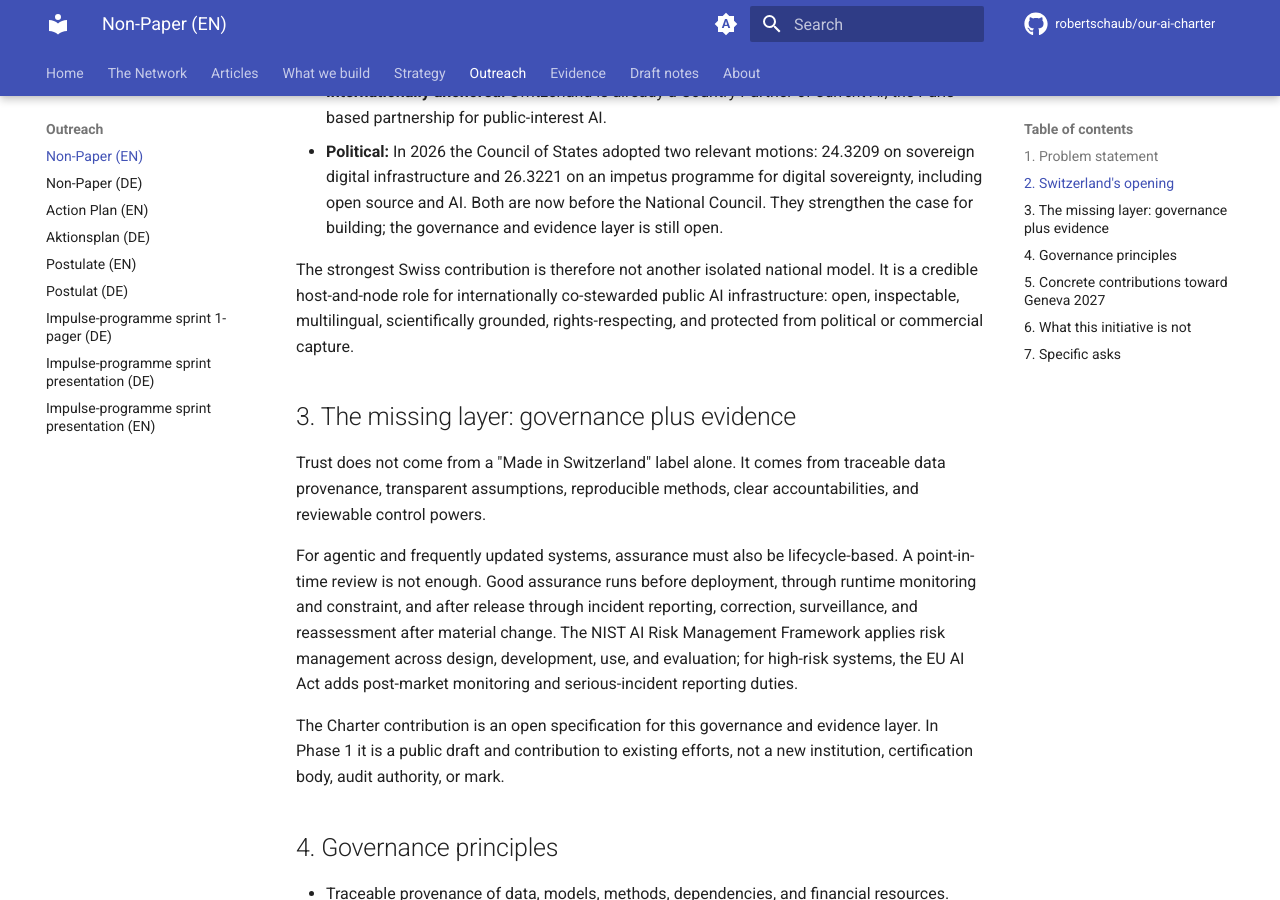
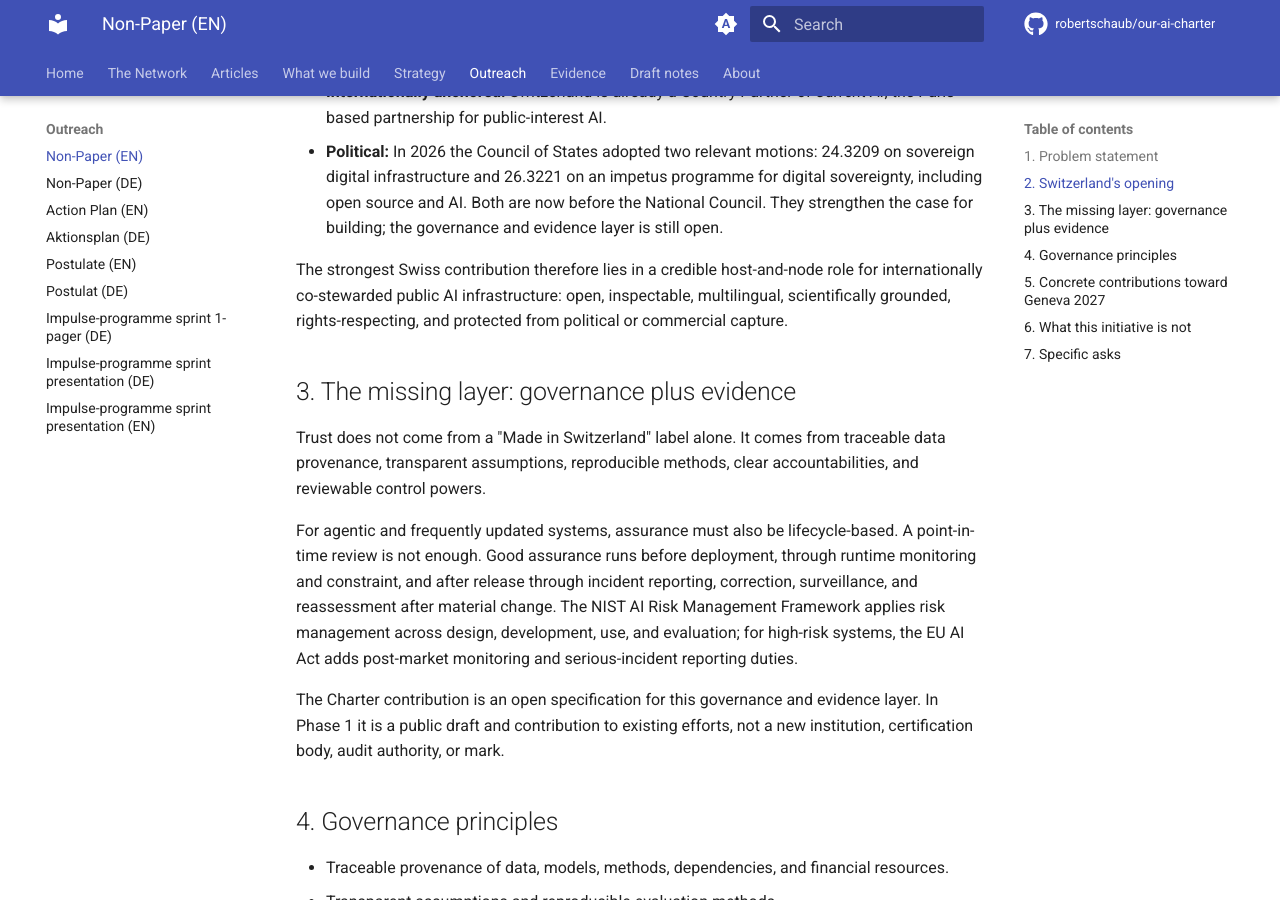
Before and after one commit to robertschaub/our-ai-charter, an MkDocs documentation site: the page built from docs/Outreach/non-paper.en.md, in a window 1280 px wide and 900 px high, scrolled down 1106 px. Built offline with MkDocs 1.6.1 and Material for MkDocs 9.7.7, drawn with Linux system fonts in a browser that asks for light colours; plug-ins that fetch from the network failed and are left out; comment, search, counter and statistics services are not loaded.

Commit message:
docs: drop straw-man "another model" framing in non-paper (DE/EN)
Co-Authored-By: Claude Opus 4.8 <noreply@anthropic.com>

```diff
--- a/docs/Outreach/non-paper.en.md
+++ b/docs/Outreach/non-paper.en.md
@@ -24,7 +24,7 @@ Switzerland has unusually strong assets for a public-AI governance and evidence
 - **Internationally anchored:** Switzerland is already a Country Partner of *Current AI*, the Paris-based partnership for public-interest AI.
 - **Political:** In 2026 the Council of States adopted two relevant motions: 24.3209 on sovereign digital infrastructure and 26.3221 on an impetus programme for digital sovereignty, including open source and AI. Both are now before the National Council. They strengthen the case for building; the governance and evidence layer is still open.
 
-The strongest Swiss contribution is therefore not another isolated national model. It is a credible host-and-node role for internationally co-stewarded public AI infrastructure: open, inspectable, multilingual, scientifically grounded, rights-respecting, and protected from political or commercial capture.
+The strongest Swiss contribution therefore lies in a credible host-and-node role for internationally co-stewarded public AI infrastructure: open, inspectable, multilingual, scientifically grounded, rights-respecting, and protected from political or commercial capture.
 
 ## 3. The missing layer: governance plus evidence
 
```
Also changed, not shown: docs/Outreach/non-paper.de.md (+1 -1 lines).
